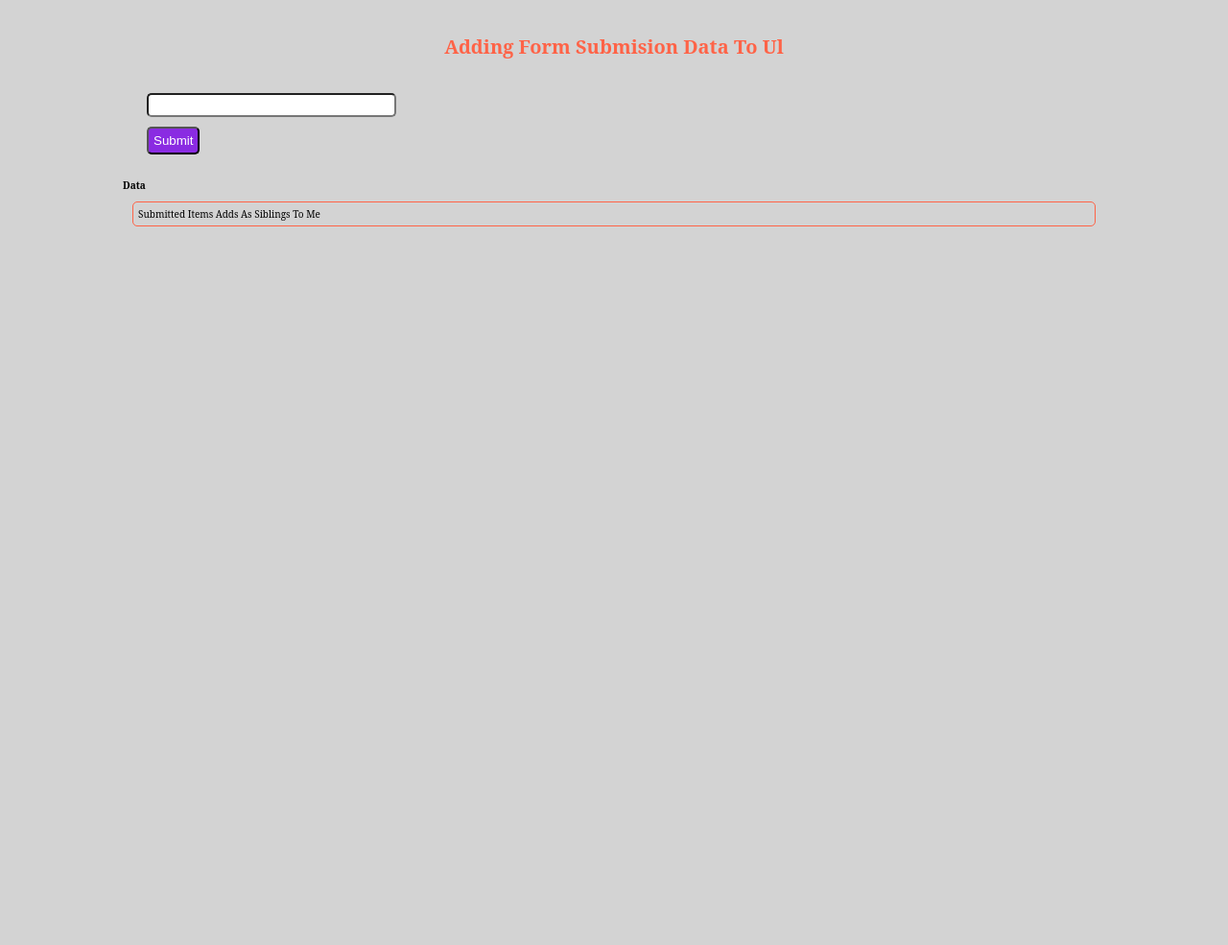
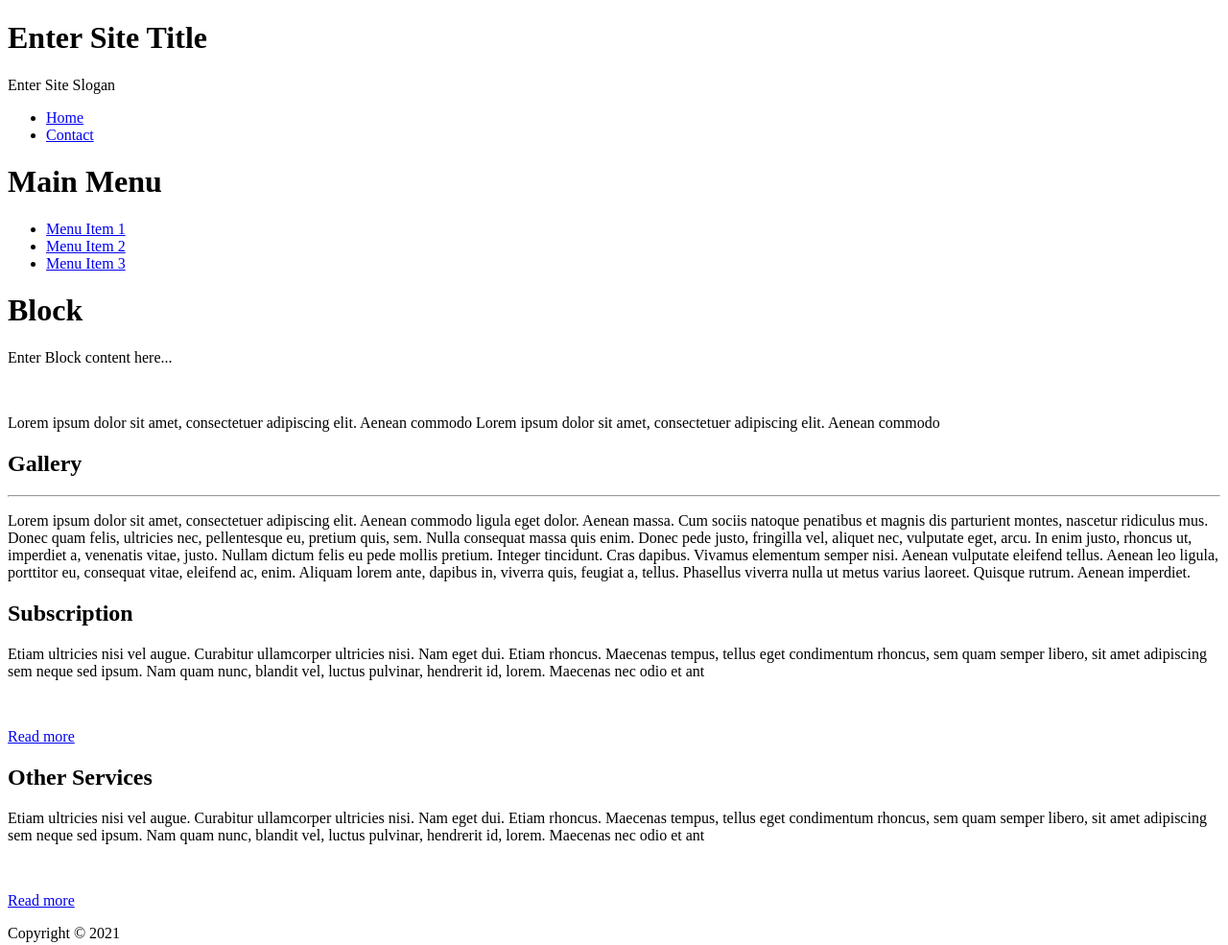
Before and after one commit to yugeshpalvai21/frontend_concepts, a website: page dom_play/index.html in a window 1280 px wide. Shown: the whole page at 96% size. Before the commit the page ends 800 px from the top, so only its background shows below. Drawn offline with Linux system fonts and the light colour scheme; a web font is replaced by a local one.

Commit message:
adds html content

```diff
--- a/dom_play/app.js
+++ /dev/null
@@ -1,23 +0,0 @@
-var form = document.getElementById('my-form');
-
-//
-
-var listitems = document.getElementById('list-items');
-
-form.addEventListener('submit', processData);
-
-function processData(e) {
-    e.preventDefault();
-    var itemInput = document.getElementById('item').value;
-    document.getElementById('item').value = '';
-    if(itemInput.length > 3) {
-        var li = document.createElement('li');
-        var text = document.createTextNode(itemInput);
-
-        li.appendChild(text);
-
-        listitems.appendChild(li);
-    }else {
-        alert('Hey Check Your Input Length...');
-    }
-}
--- a/dom_play/index.html
+++ b/dom_play/index.html
@@ -1,29 +1,98 @@
 <!DOCTYPE html>
-<html lang="en">
-<head>
-    <meta charset="UTF-8">
-    <meta http-equiv="X-UA-Compatible" content="IE=edge">
-    <meta name="viewport" content="width=device-width, initial-scale=1.0">
-    <title>JS DOM PLAY</title>
-    <link href='https://fonts.googleapis.com/css?family=Aclonica' rel='stylesheet'>
-    <link rel="stylesheet" href="styles.css">
-</head>
-<body>
-    <div class="container">
-        <h1>
-            Adding Form Submision Data To Ul
-        </h1>
+<html lang="en-us">
+    <head>
+        <meta charset="UTF-8">
+        <title>Demo App</title>
+        <meta name="description" content="Inspecting Demo App">
+        <meta name="keywords" content="keyword1, keyword2, keyword3">
+        <link href="style.css" rel="stylesheet" type="text/css">
+    </head>
+    <body>
+        <div id="wrapper">
+            <div id="header">
+                <div class="top_banner">
+                    <h1>Enter Site Title</h1>
+                    <p>Enter Site Slogan</p>
+                </div>
+                <div class="navigation">
+                    <ul>
+                        <li><a href="#">Home</a></li>
+                        <li><a href="#">Contact</a></li>
+                    </ul>
+                </div>
+            </div>
+            <div id="page_content">
+                <div class="left_side_bar">
+                    <div class="col_1">
+                        <h1>Main Menu</h1>
+                        <div class="box">
+                            <ul>
+                                <li><a href="#">Menu Item 1</a></li>
+                                <li><a href="#">Menu Item 2</a></li>
+                                <li><a href="#">Menu Item 3</a></li>
+                            </ul>
+                        </div>
+                    </div>
+                    <div class="col_1">
+                        <h1>Block</h1>
+                        <div class="box">
+                            <p>Enter Block content here...</p>
+                            <br>
+                            <p>Lorem ipsum dolor sit amet, consectetuer adipiscing elit.
+                                    Aenean commodo Lorem ipsum dolor sit amet, consectetuer adipiscing elit.
+                                    Aenean commodo</p>
+                        </div>
+                    </div>
+                </div>
 
-        <form id="my-form">
-            <input type="text" id="item">
-            <input type="submit" value="Submit" id="formSubmit">
-        </form>
+                <div class="right_section">
+                    <div class="common_content">
+                        <h2>Gallery</h2>
+                        <hr>
+                        <p>Lorem ipsum dolor sit amet, consectetuer adipiscing elit.
+                            Aenean commodo ligula eget dolor. Aenean massa. Cum sociis natoque
+                            penatibus et magnis dis parturient montes, nascetur ridiculus mus. Donec
+                            quam felis, ultricies nec, pellentesque eu, pretium quis, sem. Nulla
+                            consequat massa quis enim. Donec pede justo, fringilla vel, aliquet nec,
+                            vulputate eget, arcu. In enim justo, rhoncus ut, imperdiet a, venenatis
+                            vitae, justo. Nullam dictum felis eu pede mollis pretium. Integer
+                            tincidunt. Cras dapibus. Vivamus elementum semper nisi. Aenean vulputate
+                            eleifend tellus. Aenean leo ligula, porttitor eu, consequat vitae,
+                            eleifend ac, enim. Aliquam lorem ante, dapibus in, viverra quis, feugiat
+                            a, tellus. Phasellus viverra nulla ut metus varius laoreet. Quisque
+                            rutrum. Aenean imperdiet.
+                        </p>
+                    </div>
+                    <div class="top_content">
+                        <div class="column_one">
+                            <h2>Subscription</h2>
+                            <p>Etiam ultricies nisi vel augue. Curabitur ullamcorper
+                                ultricies nisi. Nam eget dui. Etiam rhoncus. Maecenas tempus, tellus
+                                eget condimentum rhoncus, sem quam semper libero, sit amet adipiscing
+                                sem neque sed ipsum. Nam quam nunc, blandit vel, luctus pulvinar,
+                                hendrerit id, lorem. Maecenas nec odio et ant
+                            </p>
+                            <br>
+                            <p><a href="#" class="btn">Read more</a></p>
+                        </div>
+                        <div class="column_two border_left">
+                            <h2>Other Services</h2>
+                            <p>Etiam ultricies nisi vel augue. Curabitur ullamcorper
+                                ultricies nisi. Nam eget dui. Etiam rhoncus. Maecenas tempus, tellus
+                                eget condimentum rhoncus, sem quam semper libero, sit amet adipiscing
+                                sem neque sed ipsum. Nam quam nunc, blandit vel, luctus pulvinar,
+                                hendrerit id, lorem. Maecenas nec odio et ant
+                            </p>
+                            <br>
+                            <p><a href="#" class="btn">Read more</a></p>
+                        </div>
+                    </div>
+                </div>
 
-        <h4>Data</h4>
-        <ul id="list-items">
-            <li>Submitted Items Adds As Siblings To Me</li>
-        </ul>
-    </div>
-    <script src="app.js"></script>
-</body>
+                <div class="clear"></div>
+
+                <div id="footer">Copyright &copy; 2021<br></div>
+            </div>
+        </div>
+    </body>
 </html>
--- a/dom_play/styles.css
+++ b/dom_play/styles.css
@@ -1,58 +1,9 @@
+
 * {
     margin: 0;
     padding: 0;
 }
 
 body {
-    background: lightgray;
-    font-family: 'Aclonica', 'sans-serif', 'serif';
-    font-size: 10px;
+    background: lightgrey;
 }
-
-.container {
-    width: 80%;
-    margin: auto;
-    padding: 25px;
-}
-
-.container h1 {
-    text-align: center;
-    padding: 10px;
-    color: tomato;
-}
-
-form {
-    padding: 25px;
-}
-
-#item {
-    border-radius: 5px;
-    padding: 3px;
-    width: 250px;
-    display: block;
-}
-
-#formSubmit {
-    padding: 5px;
-    border-radius: 5px;
-    background-color: blueviolet;
-    margin-top: 10px;
-    cursor: pointer;
-    color: #fff;
-}
-
-#formSubmit:hover {
-    background-color: tomato;
-}
-
-.container ul{
- list-style-type: none;
- padding: 10px;
-}
-
-.container ul li {
-    border: 1px solid tomato;
-    padding: 5px;
-    border-radius: 5px;
-    margin-bottom: 3px;
-}
--- a/package.json
+++ b/package.json
@@ -7,7 +7,7 @@
   "author": "Yugesh Palvai <yugeshpalvai21@gmail.com>",
   "license": "MIT",
   "scripts": {
-    "server": "live-server js_closures"
+    "server": "live-server dom_play"
   },
   "dependencies": {
     "live-server": "^1.2.1"
```
